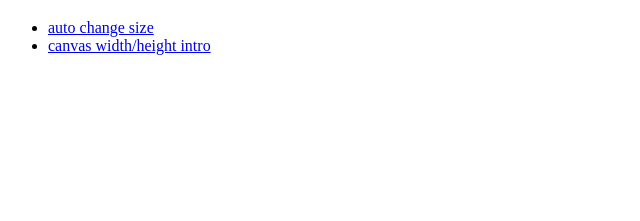
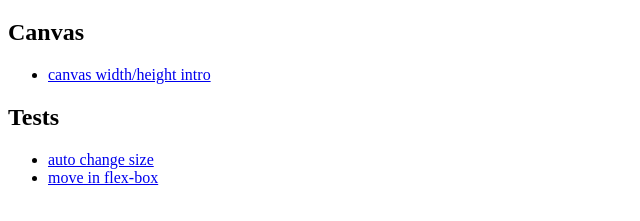
Before and after one commit to moesuiga/exercise, a plain HTML site: page index.html in a window 1280 px wide. Shown: the part 61-282 px from the top of the page, without its empty margins (0-640 px from the left). Drawn offline with Linux system fonts and the light colour scheme.

Commit message:
categorize web links

```diff
--- a/index.html
+++ b/index.html
@@ -1,6 +1,5 @@
 <!DOCTYPE html>
 <html lang="en">
-<!-- <html lang="zh-cmn-Hans"> -->
 <head>
   <meta charset="UTF-8">
   <meta http-equiv="X-UA-Compatible" content="ie=edge">
@@ -10,18 +9,25 @@
   <meta name="description" content="">
   <meta name="theme-color" content="#fff">
   <meta name="color-scheme" content="light dark">
-  <script type="module" src="./web/lib/prefers/colorScheme.js"></script>
+  <script async type="module" src="./web/lib/prefers/colorScheme.js"></script>
   <title>Exercises</title>
 </head>
 <body>
   <h1>My exercises</h1>
   <main>
+    <h2>Canvas</h2>
+    <ul>
+      <li>
+        <a href="./web/canvas/index.html">canvas width/height intro</a>
+      </li>
+    </ul>
+    <h2>Tests</h2>
     <ul>
       <li>
         <a href="./web/test/autosize.html">auto change size</a>
       </li>
       <li>
-        <a href="./web/canvas/index.html">canvas width/height intro</a>
+        <a href="./web/test/move-in-flex-box.html">move in flex-box</a>
       </li>
     </ul>
   </main>
```
Also changed, not shown: black-white-bear.png (deleted).
